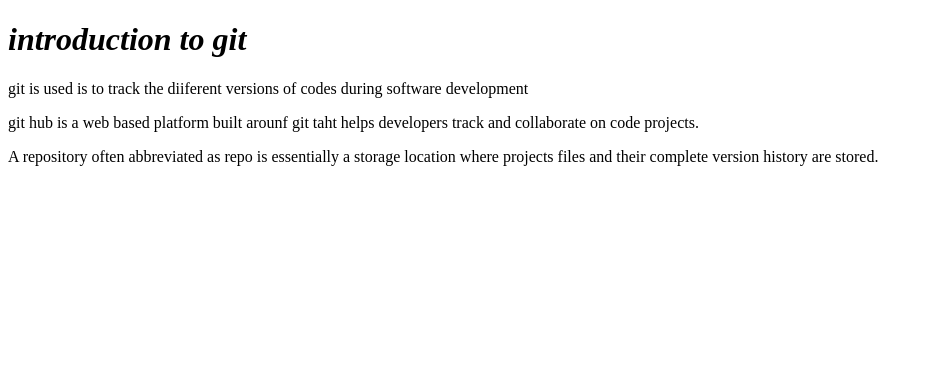
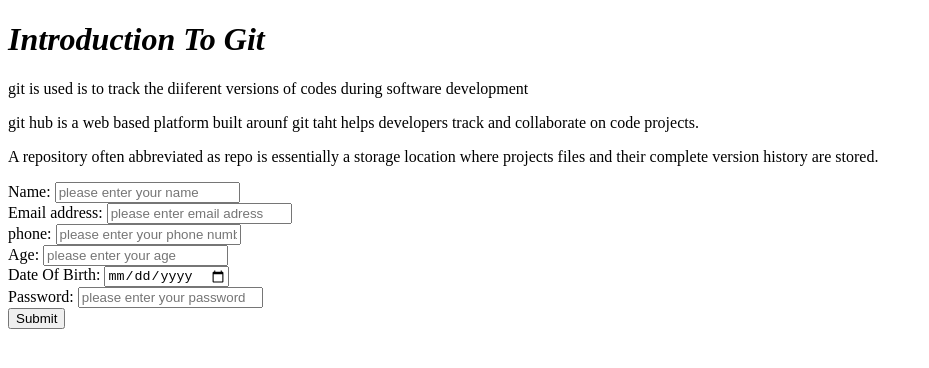
Before and after one commit to devjuwon/my-favorite-website, a plain HTML site: page index.html in a window 1280 px wide. Shown: the whole page, without its empty margins (0-929 px from the left). Drawn offline with Linux system fonts and the light colour scheme.

Commit message:
added the form tag

```diff
--- a/index.html
+++ b/index.html
@@ -7,10 +7,37 @@
 </head>
 <body>
     <!--heading tags -->
-    <h1> <em>introduction to git</em></h1>
+    <h1> <em>Introduction To Git</em></h1>
     <p> git is used is to track the diiferent versions of codes during software development</p>
     <p> git hub is a web based platform built arounf git taht helps developers track and collaborate on code projects.</p>
     <p> A repository often abbreviated as repo is essentially a storage location where projects files and their complete version history are stored.</p>
 
+    <form action="">
+        <label for="">
+            Name:
+        </label>
+        <input type="text" placeholder="please enter your name"><br>
+        <label for="">
+            Email address:
+        </label>
+        <input type="email" placeholder="please enter email adress"><br>
+        <label for="">
+            phone:
+        </label>
+        <input type="tel" placeholder="please enter your phone number"><br>
+        <label for="">
+            Age:
+        </label>
+        <input type="number" placeholder="please enter your age"><br>
+        <label for="">
+            Date Of Birth:
+        </label>
+        <input type="date" placeholder="please enter your date of birth"><br>
+        <label for="">
+            Password:
+        </label>
+        <input type="password" placeholder="please enter your password"><br>
+        <input type="submit">
+    </form>
 </body>
 </html>
```
